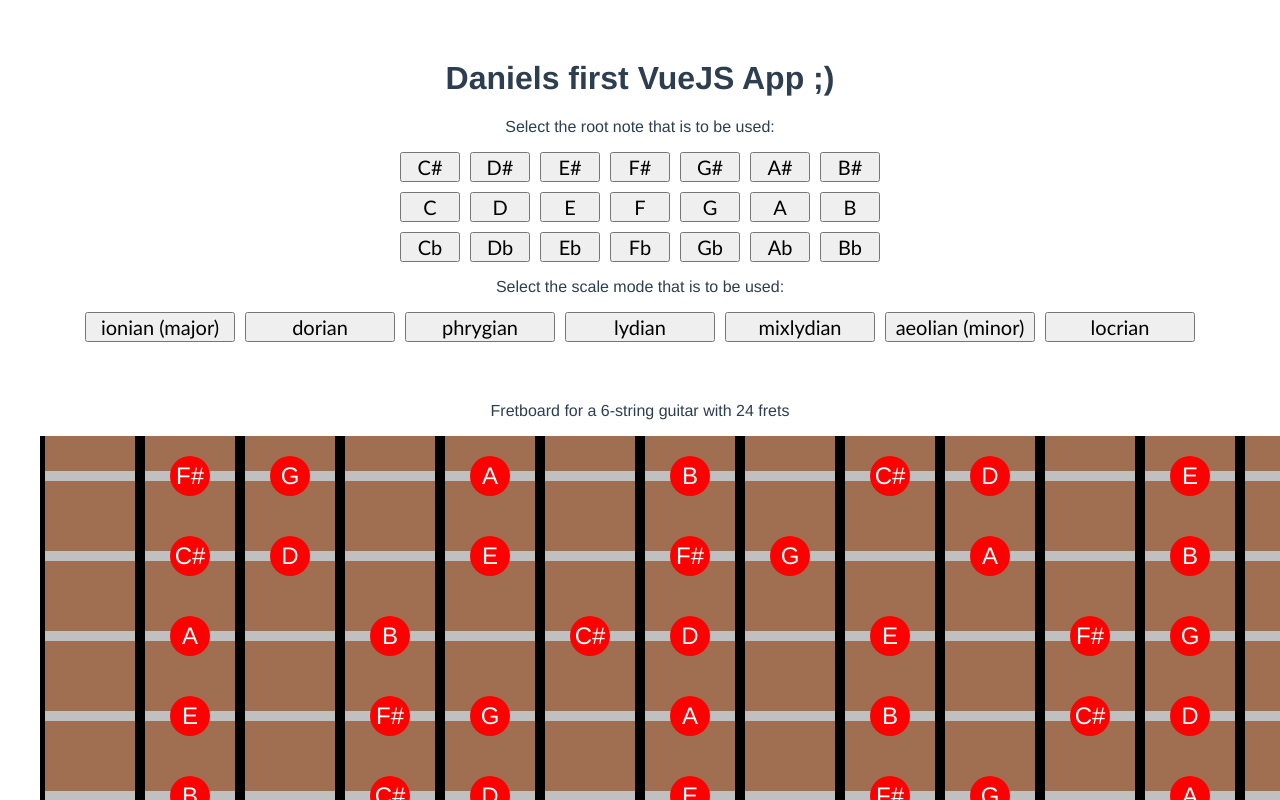
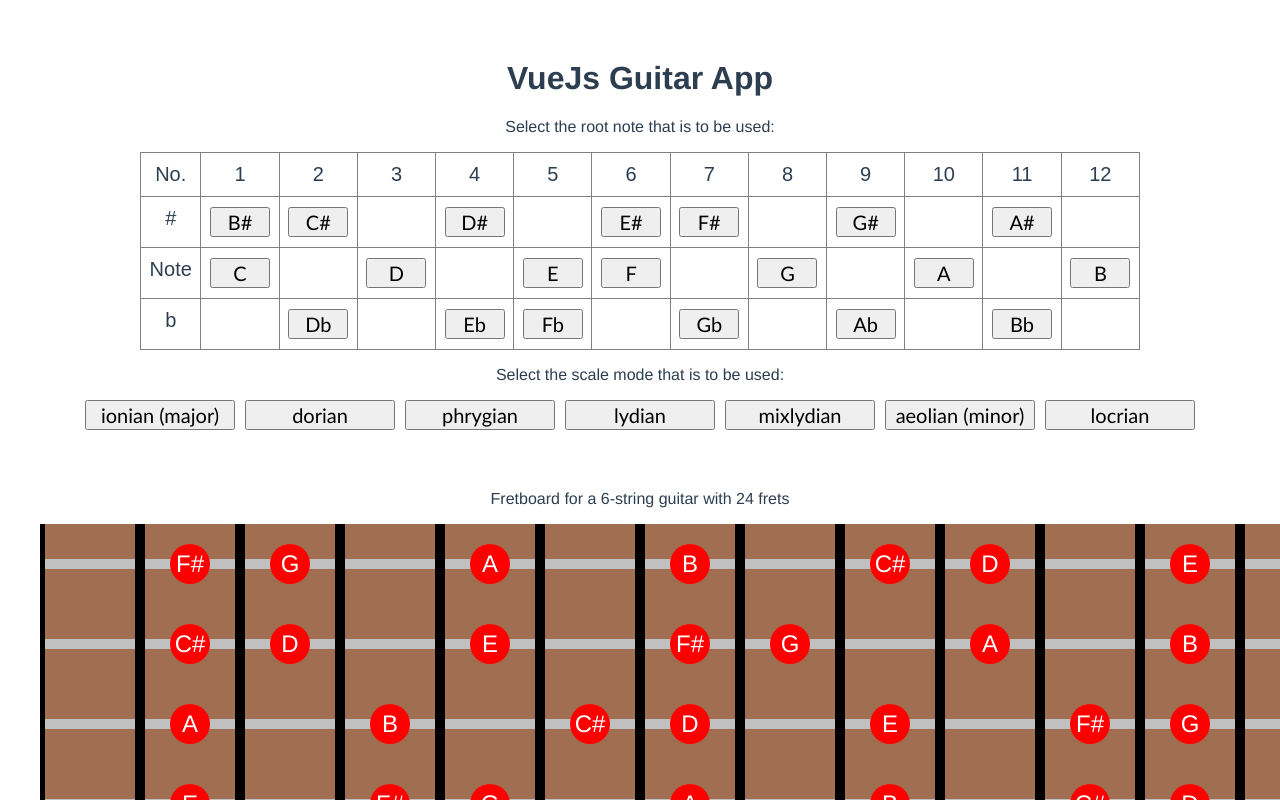
Before and after one commit to DanielSchiessl/VueGuitarApp, a Vue app: page / in a window 1280 px wide. Shown: the top 800 px of the page. Built offline with nearby package versions, Linux system fonts and the light colour scheme.

Commit message:
update noteselector and add get-method

```diff
--- a/src/App.vue
+++ b/src/App.vue
@@ -1,25 +1,33 @@
 <template>
     <!-- <img alt="Vue logo" src="./assets/logo.png"> -->
     <!-- <HelloWorld Welcome to Your Vue.js App"/> -->
-    <h1> Daniels first VueJS App ;) </h1>
-    <noteselector></noteselector>
+    <h1> VueJs Guitar App </h1>
+     <!--  <noteselector></noteselector> -->
+    <noteselectorv2></noteselectorv2>
     <scalemodeselector></scalemodeselector>
     <fretboard></fretboard>
 </template>
 
 <script>
 // import HelloWorld from './components/HelloWorld.vue'
-import noteselector from './components/noteselector.vue'
+// import noteselector from './components/noteselector.vue'
+import noteselectorv2 from './components/noteselectorv2.vue'
 import scalemodeselector from './components/scalemodeselector.vue'
 import fretboard from './components/fretboard.vue'
 // import fretnote from './components/fretnote.vue'
 
 export default {
     name: 'App',
+    // data () {
+    //    return {
+    //        note_selected: 'C'
+    //    }
+    // },
     components: {
         // HelloWorld,
         // fretnote,
-        noteselector,
+        // noteselector,
+        noteselectorv2,
         scalemodeselector,
         fretboard
     }
--- /dev/null
+++ b/src/components/noteselectorv2.vue
@@ -0,0 +1,95 @@
+<template>
+    <p>Select the root note that is to be used:</p>
+    <table style="margin-left: auto; margin-right: auto" class="tg">
+        <thead>
+            <tr>
+                <th class="tg-0lax">No.</th>
+                <th class="tg-0lax">1</th>
+                <th class="tg-0lax">2</th>
+                <th class="tg-0lax">3</th>
+                <th class="tg-0lax">4</th>
+                <th class="tg-0lax">5</th>
+                <th class="tg-0lax">6</th>
+                <th class="tg-0lax">7</th>
+                <th class="tg-0lax">8</th>
+                <th class="tg-0lax">9</th>
+                <th class="tg-0lax">10</th>
+                <th class="tg-0lax">11</th>
+                <th class="tg-0lax">12</th>
+            </tr>
+        </thead>
+        <tbody>
+            <tr>
+                <td class="tg-0lax">#</td>
+                <td class="tg-0lax"><button class="notebutton" id="B#" v-on:click="select($event)">B#</button></td>
+                <td class="tg-0lax"><button class="notebutton" id="C#" v-on:click="select($event)">C#</button></td>
+                <td class="tg-0lax"></td>
+                <td class="tg-0lax"><button class="notebutton" id="D#" v-on:click="select($event)">D#</button></td>
+                <td class="tg-0lax"></td>
+                <td class="tg-0lax"><button class="notebutton" id="E#" v-on:click="select($event)">E#</button></td>
+                <td class="tg-0lax"><button class="notebutton" id="F#" v-on:click="select($event)">F#</button></td>
+                <td class="tg-0lax"></td>
+                <td class="tg-0lax"><button class="notebutton" id="G#" v-on:click="select($event)">G#</button></td>
+                <td class="tg-0lax"></td>
+                <td class="tg-0lax"><button class="notebutton" id="A#" v-on:click="select($event)">A#</button></td>
+                <td class="tg-0lax"></td>
+            </tr>
+            <tr>
+                <td class="tg-0lax">Note</td>
+                <td class="tg-0lax"><button class="notebutton" id="C" v-on:click="select($event)">C</button></td>
+                <td class="tg-0lax"></td>
+                <td class="tg-0lax"><button class="notebutton" id="D" v-on:click="select($event)">D</button></td>
+                <td class="tg-0lax"></td>
+                <td class="tg-0lax"><button class="notebutton" id="E" v-on:click="select($event)">E</button></td>
+                <td class="tg-0lax"><button class="notebutton" id="F" v-on:click="select($event)">F</button></td>
+                <td class="tg-0lax"></td>
+                <td class="tg-0lax"><button class="notebutton" id="G" v-on:click="select($event)">G</button></td>
+                <td class="tg-0lax"></td>
+                <td class="tg-0lax"><button class="notebutton" id="A" v-on:click="select($event)">A</button></td>
+                <td class="tg-0lax"></td>
+                <td class="tg-0lax"><button class="notebutton" id="B" v-on:click="select($event)">B</button></td>
+            </tr>
+            <tr>
+                <td class="tg-0lax">b</td>
+                <td class="tg-0lax"></td>
+                <td class="tg-0lax"><button class="notebutton" id="Db" v-on:click="select($event)">Db</button></td>
+                <td class="tg-0lax"></td>
+                <td class="tg-0lax"><button class="notebutton" id="Eb" v-on:click="select($event)">Eb</button></td>
+                <td class="tg-0lax"><button class="notebutton" id="Fb" v-on:click="select($event)">Fb</button></td>
+                <td class="tg-0lax"></td>
+                <td class="tg-0lax"><button class="notebutton" id="Gb" v-on:click="select($event)">Gb</button></td>
+                <td class="tg-0lax"></td>
+                <td class="tg-0lax"><button class="notebutton" id="Ab" v-on:click="select($event)">Ab</button></td>
+                <td class="tg-0lax"></td>
+                <td class="tg-0lax"><button class="notebutton" id="Bb" v-on:click="select($event)">Bb</button></td>
+                <td class="tg-0lax"></td>
+            </tr>
+        </tbody>
+    </table>
+</template>
+
+<script>
+export default {
+    name: 'noteselectorv2',
+    methods: {
+        select: function (event) {
+            var targetId = event.currentTarget.id
+            console.log(targetId) // the ID is equal to the notename to be used
+        }
+    }
+}
+</script>
+
+<style type="text/css">
+.tg  {border-collapse:collapse;border-spacing:0;width:1000px}
+.tg td{border-color:grey;border-style:solid;border-width:1px;font-family:Arial, sans-serif;font-size:20px;
+  overflow:hidden;padding:10px 5px;word-break:normal;width:5%}
+.tg th{border-color:grey;border-style:solid;border-width:1px;font-family:Arial, sans-serif;font-size:20px;
+  font-weight:normal;overflow:hidden;padding:10px 5px;word-break:normal;width:5%}
+.tg .tg-0lax{text-align:center;vertical-align:top;width:5%}
+.notebutton {
+    width: 60px;
+    font-size : 20px;
+    font-family: Calibri;
+}
+</style>
--- a/src/components/scalemodeselector.vue
+++ b/src/components/scalemodeselector.vue
@@ -2,7 +2,7 @@
     <div id="scalemodeselection">
         <p>Select the scale mode that is to be used:</p>
         <div class="wrapper">
-            <button v-for="(mode, modeindex) in modenames" class="modebutton" :key="modeindex" :style="{'grid-row': 1,'grid-column': modeindex+1}">
+            <button v-for="(mode, modeindex) in modenames" class="modebutton" :key="modeindex" :style="{'grid-row': 1,'grid-column': modeindex+1}" :id="mode" v-on:click="select($event)">
                 {{mode}}
             </button>
         </div>
@@ -12,6 +12,12 @@
 <script>
 export default {
     name: 'scalemodeselector',
+    methods: {
+        select: function (event) {
+            var targetId = event.currentTarget.id
+            console.log(targetId) // the ID is equal to the notename to be used
+        }
+    },
     data () {
         return {
             modenames: ['ionian (major)', 'dorian', 'phrygian', 'lydian', 'mixlydian', 'aeolian (minor)', 'locrian']
```
